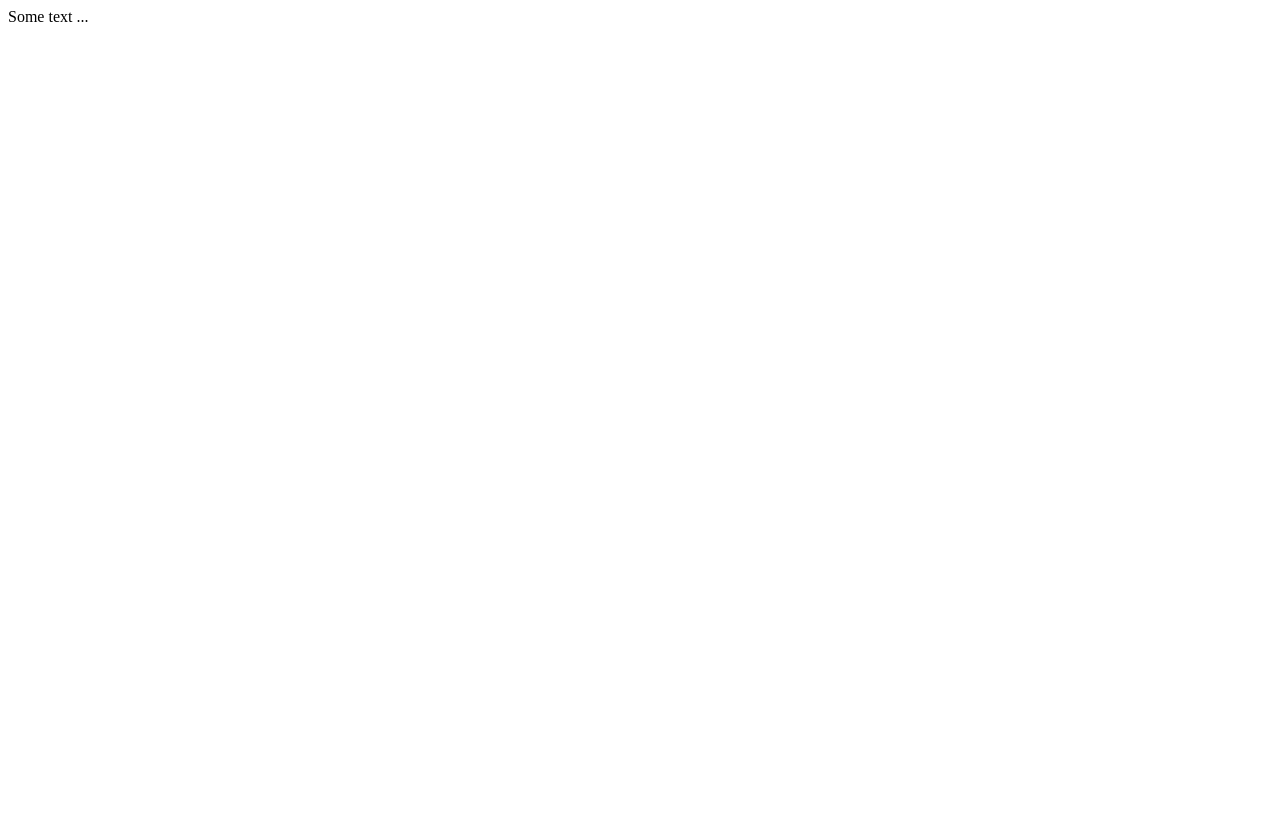
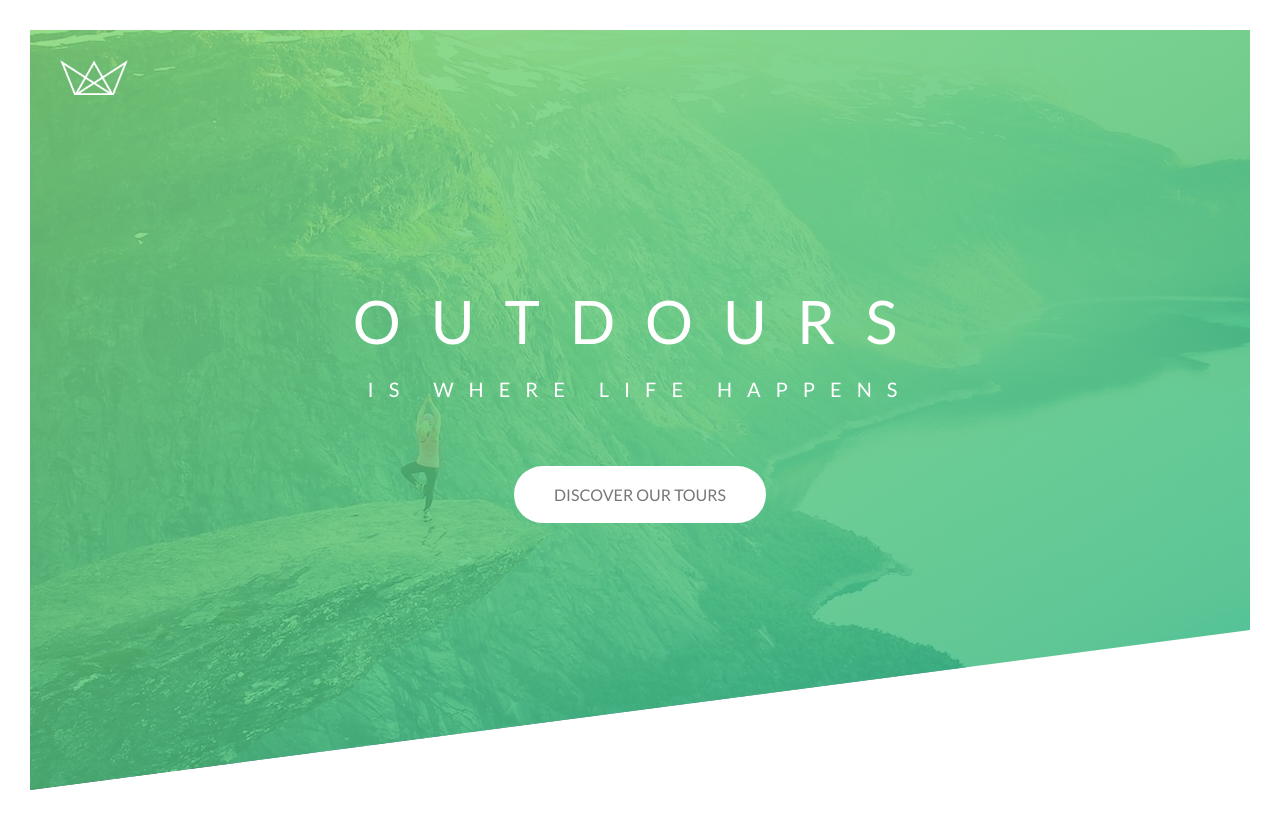
Before and after one commit to hardjob/naturaltour, a plain HTML site: page index.html in a window 1280 px wide. Drawn offline with Linux system fonts and the light colour scheme.

Commit message:
Add header elements

```diff
--- a/css/style.css
+++ b/css/style.css
@@ -6,3 +6,132 @@
 Dark green: #28b485
 
 */
+
+* {
+    margin: 0;
+    padding: 0;
+    box-sizing: border-box;
+}
+
+body {
+    font-family: "Lato", sans-serif;
+    font-weight: 400;
+    font-size: 16px;
+    line-height: 1.7;
+    color: #777;
+    padding: 30px;
+}
+
+.header {
+    height: 95vh;
+    background-size: cover;
+    background: linear-gradient(
+            to right bottom,
+            rgba(126, 213, 111, 0.8),
+            rgba(40, 180, 133, 0.8)
+        ), url("../img/hero.jpg") top;
+    clip-path: polygon(0 0, 100% 0, 100% 75vh, 0 100%);
+    position: relative;
+}
+
+.logo-box{
+    position: absolute;
+    top: 30px;
+    left: 30px;
+}
+
+.logo{
+    height: 35px;
+}
+
+.text-box{
+    position: absolute;
+    top: 30vh;
+    left: 0;
+    width: 100%;
+    text-align: center;
+}
+
+.heading-primary{
+    color: #ffffff;
+    text-transform: uppercase;
+    backface-visibility: hidden;
+}
+
+.heading-primary-main{
+    display: block;
+    font-size: 60px;
+    font-weight: 400;
+    letter-spacing: 30px;
+    animation: moveInLeft 1.5s ease-out;
+}
+
+.heading-primary-sub{
+    display: block;
+    font-size: 20px;
+    font-weight: 400;
+    letter-spacing: 15px;
+    animation: moveInRight 1.5s ease-out;
+}
+
+@keyframes moveInLeft {
+    0% {
+        opacity: 0;
+        transform: translateX(-100px);
+    }
+
+    80% {
+        transform: translateX(10px);
+    }
+
+    100% {
+        opacity: 1;
+        transform: translate(0);
+    }
+}
+
+
+@keyframes moveInRight {
+    0% {
+        opacity: 0;
+        transform: translateX(100px);
+    }
+
+    80% {
+        transform: translateX(-10px);
+    }
+
+    100% {
+        opacity: 1;
+        transform: translate(0);
+    }
+}
+
+.btn:link,
+.btn:visited {
+    text-transform: uppercase;
+    text-decoration: none;
+    padding: 15px 40px;
+    display: inline-block;
+    border-radius: 100px;
+    transition: all .2s;
+}
+
+.btn:hover {
+    transform: translateY(-3px);
+    box-shadow: 0 10px 20px rgba(0, 0, 0, .2);
+}
+
+.btn:active {
+    transform: translateY(-1px);
+    box-shadow: 0 5px 10px rgba(0, 0, 0, .2);
+}
+
+.btn-white {
+    background-color: white;
+    color: #777777;
+}
+
+.btn-container {
+    margin-top: 60px;
+}
--- a/index.html
+++ b/index.html
@@ -14,8 +14,24 @@
     </head>
     <body>
         <header class="header">
-            Some text ...
+            <div class="logo-box">
+                <img class="logo" src="img/logo-white.png" alt="logo">
+            </div>
+
+            <div class="text-box">
+                <div>
+                    <h1 class="heading-primary">
+                        <span class="heading-primary-main">Outdours</span>
+                        <span class="heading-primary-sub">is where life happens</span>
+                    </h1>
+                </div>
+
+                <div class="btn-container">
+                    <a href="#" class="btn btn-white">Discover our tours</a>
+                </div>
+
+            </div>
+
         </header>
-
     </body>
 </html>
```
